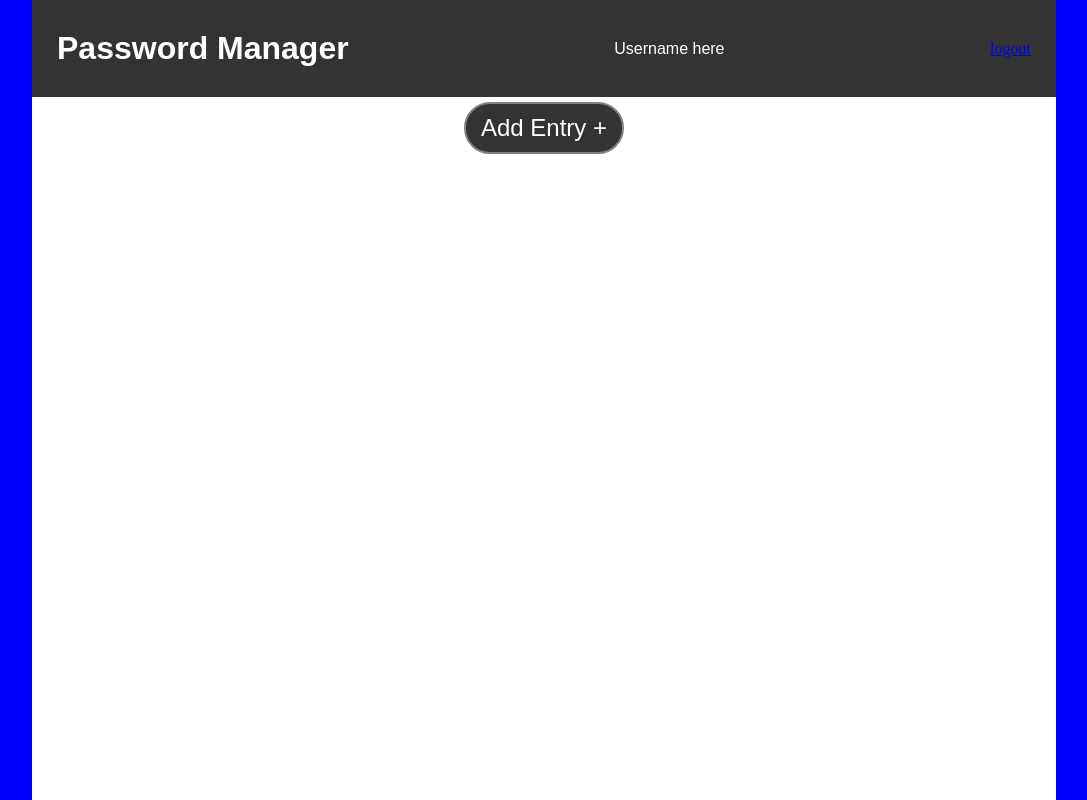
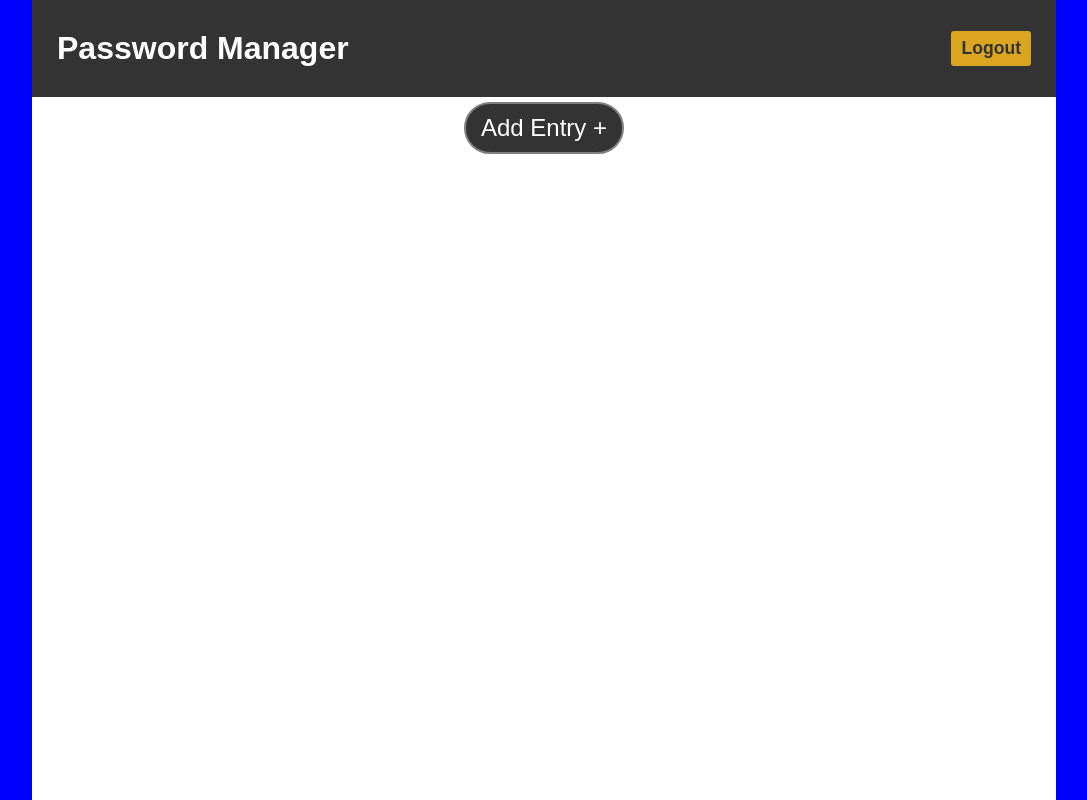
Before and after one commit to steve3424/password_manager, a Flask app: page /vault in a window 1280 px wide. Shown: the whole page, without its empty margins (96-1183 px from the left). Run offline with Flask 2, Linux system fonts and the light colour scheme; the visitor is signed in with stand-in values (Sample User, id 1).

Commit message:
minor style changes

```diff
--- a/flask_app/static/vault.css
+++ b/flask_app/static/vault.css
@@ -30,11 +30,6 @@ body {
     color: white;
     font-family: sans-serif;
     font-size: 2em;
-}
-
-.header__user {
-    color: white;
-    font-family: sans-serif;
 }
 
 .new-entry {
@@ -73,6 +68,7 @@ body {
 }
 
 .new-entry__label {
+    font-family: sans-serif;
     margin-bottom: 5px;
 }
 
--- a/flask_app/templates/vault.html
+++ b/flask_app/templates/vault.html
@@ -5,14 +5,14 @@
     <meta http-equiv="X-UA-Compatible" content="IE=edge">
     <meta name="viewport" content="width=device-width, initial-scale=1.0">
     <link rel="stylesheet" href="{{url_for('static', filename='vault.css')}}">
+    <link rel="stylesheet" href="{{url_for('static', filename='button.css')}}">
     <link rel="stylesheet" href="{{url_for('static', filename='error_messages.css')}}">
 </head>
 <body>
     <div class="main-layout">
         <div class="header">
             <h1 class="header__title">Password Manager</h1>
-            <p class="header__user">Username here</p>
-            <a href="/logout">logout</a>
+            <a href="/logout" class="button">Logout</a>
         </div>
 
         <div class="new-entry">
```
